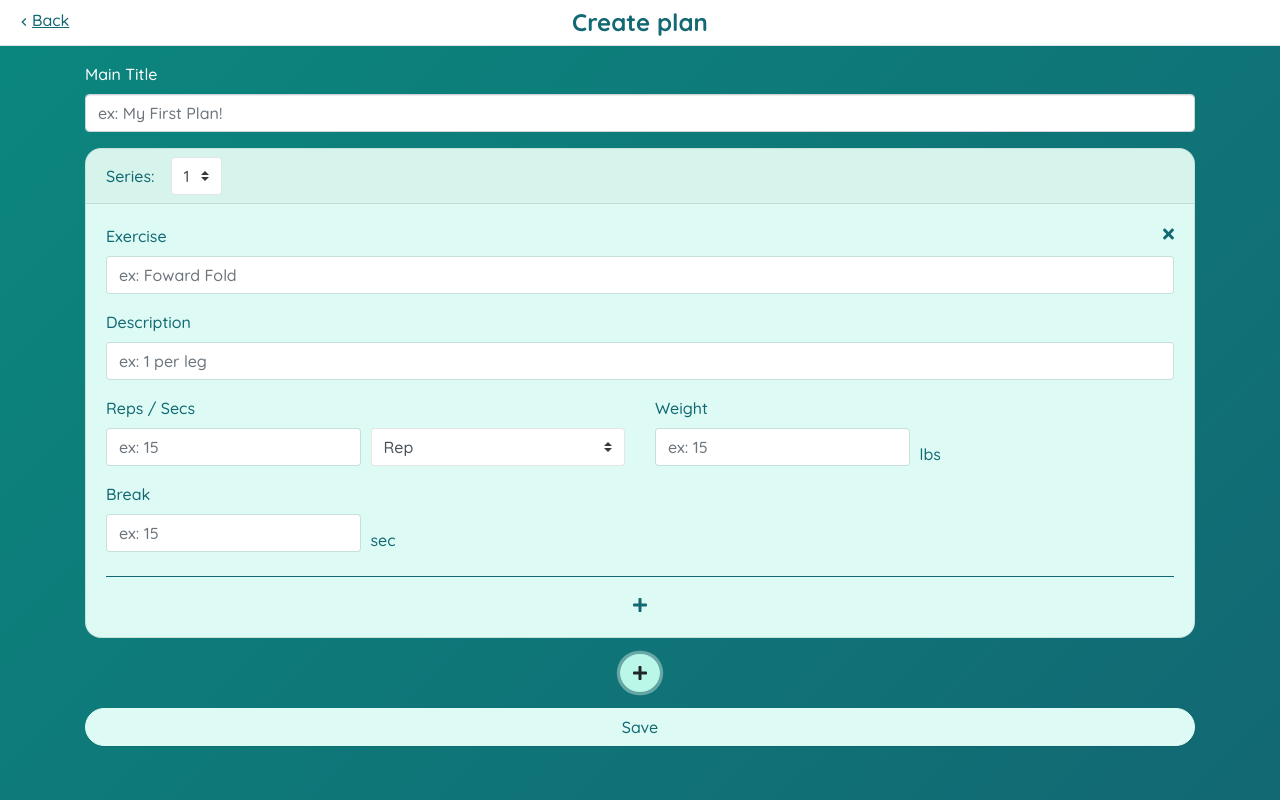
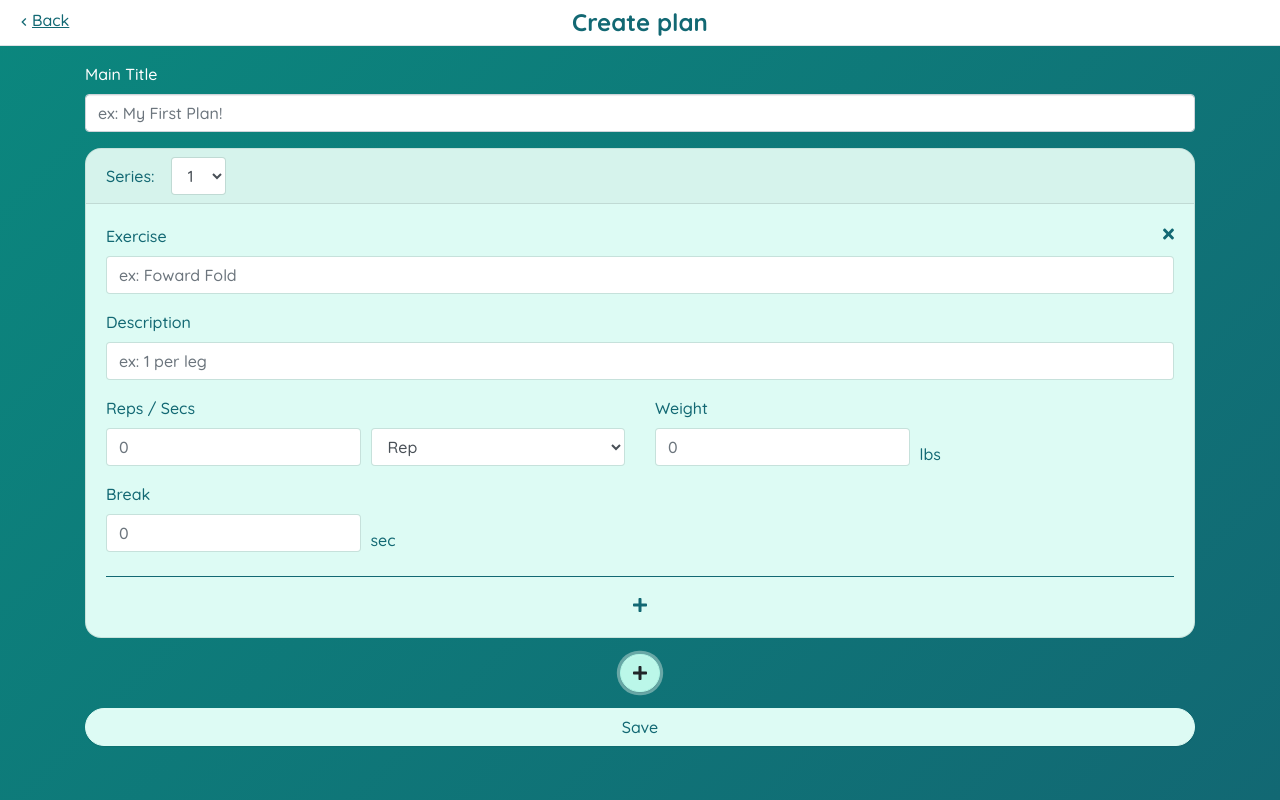
Before and after one commit to williamLafortuneCaissy/trainingApp, a React (Create React App) app: page /plan/create in a window 1280 px wide. Both pictures are taken after a click on the button 640 px from the left and 166 px from the top of the page. Built offline with nearby package versions, Linux system fonts and the light colour scheme.

Commit message:
Formik removed
Still need to delete empty sets

```diff
--- a/package.json
+++ b/package.json
@@ -10,15 +10,14 @@
     "@testing-library/react": "^11.2.2",
     "@testing-library/user-event": "^12.6.0",
     "bootstrap": "^4.5.3",
-    "formik": "^2.2.9",
     "node-sass": "^4.0.0",
     "react": "^17.0.1",
     "react-bootstrap": "^1.4.0",
     "react-dom": "^17.0.1",
     "react-router-dom": "^5.2.0",
     "react-scripts": "4.0.1",
-    "web-vitals": "^0.2.4",
-    "yup": "^0.32.9"
+    "react-uuid": "^1.0.2",
+    "web-vitals": "^0.2.4"
   },
   "scripts": {
     "start": "react-scripts start",
--- a/src/components/plan/edit/ExerciseEdit.js
+++ b/src/components/plan/edit/ExerciseEdit.js
@@ -1,40 +1,32 @@
 import { faPlus, faTimes } from '@fortawesome/free-solid-svg-icons';
 import { FontAwesomeIcon } from '@fortawesome/react-fontawesome';
-import { Field } from 'formik';
 import React, { useState } from 'react';
 import { Button, Card, Col, Container, Form, Row } from 'react-bootstrap';
 // ==============================================
 // this manages the form
 // ==============================================
 // @param {func} deleteExercise deletes this exercise
-const ExerciseEdit = ({setPos, exercisePos, deleteExercise}) => {
-
-    const baseName = 'sets['+setPos+'].exercises['+exercisePos+']';
+const ExerciseEdit = ({ removeExercise }) => {
 
     return (
         <>
-
             <Form.Group>
                 <div className="d-flex align-items-start">
                     <Form.Label>Exercise</Form.Label>
-                    <button type="button" className="ml-auto" onClick={deleteExercise}>
+                    <button type="button" className="ml-auto" onClick={removeExercise}>
                         <FontAwesomeIcon icon={faTimes} />
                     </button>
                 </div>
-                <Field
-                    className="form-control"
-                    id={baseName+'.title'}
-                    name={baseName+'.title'}
+                <Form.Control
+                    name={'exercise'}
                     type="text"
                     placeholder="ex: Foward Fold"
                 />
             </Form.Group>
             <Form.Group>
                 <Form.Label>Description</Form.Label>
-                <Field
-                    className="form-control"
-                    id={baseName+'.description'}
-                    name={baseName+'.description'}
+                <Form.Control
+                    name={'description'}
                     type="text"
                     placeholder="ex: 1 per leg"
                 />
@@ -44,24 +36,20 @@ const ExerciseEdit = ({setPos, exercisePos, deleteExercise}) => {
                     <Form.Label>Reps / Secs</Form.Label>
                     <Form.Row>
                         <Col xs="6">
-                            <Field
-                                className="form-control"
-                                id={baseName+'.nbs'}
-                                name={baseName+'.nbs'}
+                            <Form.Control
+                                name={'rep'}
                                 type="number"
-                                placeholder="ex: 15"
+                                placeholder="0"
                             />
                         </Col>
                         <Col xs="6">
-                            <Field
-                                className="custom-select"
-                                id={baseName+'.nbs'}
-                                name={baseName+'.nbsType'}
+                            <Form.Control
+                                name={'nbsType'}
                                 as="select"
                             >
-                                <option value="rep">Rep</option>
-                                <option value="sec">Sec</option>
-                            </Field>
+                                <option key={'rep'} value="rep">Rep</option>
+                                <option key={'sec'} value="sec">Sec</option>
+                            </Form.Control>
                         </Col>
                     </Form.Row>
                 </Form.Group>
@@ -69,12 +57,10 @@ const ExerciseEdit = ({setPos, exercisePos, deleteExercise}) => {
                     <Form.Label>Weight</Form.Label>
                     <Form.Row>
                         <Col xs="6">
-                            <Field
-                                className="form-control"
-                                id={baseName+'.weight'}
-                                name={baseName+'.weight'}
+                            <Form.Control
+                                name={'weight'}
                                 type="number"
-                                placeholder="ex: 15"
+                                placeholder="0"
                             />
                         </Col>
                         <Col xs="6" className="align-self-end">lbs</Col>
@@ -84,19 +70,17 @@ const ExerciseEdit = ({setPos, exercisePos, deleteExercise}) => {
                     <Form.Label>Break</Form.Label>
                     <Form.Row>
                         <Col xs="6">
-                            <Field
-                                className="form-control"
-                                id={baseName+'.break'}
-                                name={baseName+'.break'}
+                            <Form.Control
+                                name={'break'}
                                 type="number"
-                                placeholder="ex: 15"
+                                placeholder="0"
                             />
                         </Col>
                         <Col xs="6" className="align-self-end">sec</Col>
                     </Form.Row>
                 </Form.Group>
             </Row>
-            <hr/>
+            <hr />
         </>
     );
 }
--- a/src/components/plan/edit/PlanEdit.js
+++ b/src/components/plan/edit/PlanEdit.js
@@ -1,94 +1,135 @@
 import { faLink, faPlus, faTimes } from '@fortawesome/free-solid-svg-icons';
 import { FontAwesomeIcon } from '@fortawesome/react-fontawesome';
-import { Formik, Field, FieldArray, useFormik, Form as FormikForm, ErrorMessage } from 'formik';
 import React, { useState } from 'react';
 import { Button, Card, Col, Container, Row, Form } from 'react-bootstrap';
 import Header from '../../_global/header';
 import SetEdit from './SetEdit';
-import * as Yup from 'yup';
 import { setFormat } from '../../../data/dataHelper';
+import uuid from 'react-uuid'
+import { useEffect } from 'react';
 
 const initialValues = {
 	planTitle: '',
 	sets: [],
 }
-const onSubmit = (values, onSubmitProps) => {
-	console.log('form Data', values)
-	alert('form submitted check console')
-
-	// when we submit, formik set a prop isSubmitting to true
-	// we want to reset this prop when it is done submitting
-	onSubmitProps.setSubmitting(false)
-}
-const validationSchema = Yup.object({
-	planTitle: Yup.string().required('This field is required')
-})
 
 // ===============================================================
 // this manages the add / remove / list Sets, as well as the title
 // ===============================================================
 const PlanEdit = () => {
+	const [form, setForm] = useState({
+		title: "",
+		sets: []
+	})
 
-	// formik tutorial
-	// https://www.youtube.com/watch?v=PpdXB9Ru6oI&list=PLC3y8-rFHvwiPmFbtzEWjESkqBVDbdgGu
+	function updateTitle(e) {
+		setForm(prevForm => ({
+			...prevForm,
+			title: e.target.value,
+		}))
+	}
+
+	function addSet() {
+		setForm(prevForm => ({
+			title: prevForm.title,
+			sets: [
+				...prevForm.sets,
+				{
+					id: uuid(),
+					series: '',
+					exercises: []
+				}
+			],
+		}))
+	}
+
+	function addExercise(setId) {
+		setForm(prevForm => ({
+			title: prevForm.title,
+			sets: prevForm.sets.map(prevSet => (
+				prevSet.id === setId ?
+					{
+						...prevSet,
+						exercises: [
+							...prevSet.exercises,
+							{
+								id: uuid(),
+								title: '',
+								description: '',
+								nbs: '', // number
+								nbsType: 'rep', // rep || sec
+								break: '',
+							}
+						],
+					}
+					:
+					prevSet
+			)),
+		}))
+	}
+
+	function removeSet(setId) {
+		console.log('removeSet')
+	}
+
+	function removeExercise(setId, exerciseId) {
+		setForm(prevForm => {
+			return {
+				...prevForm,
+				sets: prevForm.sets.map(prevSet => {
+					if (prevSet.id === setId) {
+						return {
+							...prevSet,
+							exercises: prevSet.exercises.filter(prevExercise => prevExercise.id !== exerciseId)
+						}
+					} else {
+						return prevSet
+					}
+				})
+			}
+		})
+	}
+
+	const setElements = form.sets.map((set, i) => (
+		<SetEdit
+			key={set.id}
+			set={set}
+			addExercise={() => addExercise(set.id)}
+			removeExercise={removeExercise}
+		/>
+	))
 
 	return (
 		<div className="layout">
-			<Header title={'Create plan'} backHref="/"/>
+			<Header title={'Create plan'} backHref="/" />
 			<main className="layout-main container">
-				<Formik
-					initialValues={initialValues}
-					validationSchema={validationSchema}
-					onSubmit={onSubmit}
-					validateOnBlur={false}
-					validateOnChange={false}
-				>
-					{(formik) => {
-						return (
-							<FormikForm>
+				<Form>
 					<Form.Group>
 						<Form.Label htmlFor="planTitle">Main Title</Form.Label>
-									<Field
+						<Form.Control
+							type="text"
 							className="form-control"
-										id="planTitle"
-										name="planTitle"
-										type="text"
+							name="title"
 							placeholder="ex: My First Plan!"
+							value={form.title}
+							onChange={updateTitle}
 						/>
-									{/* this format let us make a custom error message. can also be done with the <Field></Field> component */}
-									{/* the children is a function rendering a custom html element */}
-									<ErrorMessage name="planTitle">
-										{(error) => <div className="text-danger">{error}</div>}
-									</ErrorMessage>
 					</Form.Group>
-								<FieldArray name="sets">
-									{(arrayHelpers) => {
-										// get only the nessessary props inside arrayHelpers (push(), remove(), form)
-										const {push, remove, form} = arrayHelpers;
-
-										return (
-											<>
-												{form.values.sets.map((set, key) => (
-													<SetEdit key={key} setPos={key} deleteSet={() => remove(key)}/>
-												))}
+					{setElements}
 					<div className="text-center">
-													<Button variant="light" onClick={() => push(setFormat)}>
+						<Button variant="light" onClick={addSet}>
 							<FontAwesomeIcon icon={faPlus} />
 						</Button>
 					</div>
-											</>
-										)
-									}}
-								</FieldArray>
+
+
 					{/* {oldSets.map((id) => (
 						<SetEdit key={id} deleteSet={() => deleteSet(id)}/>
 					))} */}
 					<Button type="submit" variant="light" block className="mt-3">Save</Button>
-							</FormikForm>
-						)
-					}}
-				</Formik>
+				</Form>
 			</main>
+			{console.log("render", form)}
 		</div>
 
 	);
--- a/src/components/plan/edit/SetEdit.js
+++ b/src/components/plan/edit/SetEdit.js
@@ -1,103 +1,61 @@
 import { faPlus, faTimes } from '@fortawesome/free-solid-svg-icons';
 import { FontAwesomeIcon } from '@fortawesome/react-fontawesome';
 import { useEffect, useState } from 'react';
-import { Formik, Field, FieldArray, useFormik, Form as FormikForm, ErrorMessage, isEmptyArray } from 'formik';
 import { Button, Card, Col, Container, Form, Row } from 'react-bootstrap';
 import ExerciseEdit from './ExerciseEdit';
 import { exerciseFormat } from '../../../data/dataHelper';
+import uuid from 'react-uuid';
 // =======================================================
 // this manages the add / remove / list exercice
 // =======================================================
 // @param {func} deleteSet deletes this set
-const SetEdit = ({setPos, deleteSet}) => {
-
-    // used only to detect when the set is isEmptyArray, we remove the set in useEffect
-    const [nbExercises, setNbExercises] = useState(1)
+const SetEdit = ({ index, set, addExercise, removeExercise }) => {
+    // console.log("set: ", set)
 
     useEffect(() => {
-        if (!nbExercises) {
-            deleteSet();
-        }
-    }, [nbExercises])
+        addExercise()
+    }, []);
 
     const getOptions = () => {
         let options = []
         for (let i = 1; i < 10; i++) {
             options.push(
-                <option value={i}>{i}</option>
+                <option key={i} value={i}>{i}</option>
             )
         }
 
         return options
     }
 
+    const exerciceElements = set.exercises.map(exercise => (
+        <ExerciseEdit
+            key={exercise.id}
+            removeExercise={() => removeExercise(set.id, exercise.id)}
+        />
+    ))
+
     return (
         <>
             <Card className="mb-3 set">
                 <Card.Header className="d-flex py-2">
                     <div className="d-flex align-items-center">
-                        <Form.Label htmlFor={'sets['+setPos+'].series'} className="mb-0 mr-3">Series:</Form.Label>
-                        <Field
-                            className="custom-select"
+                        <Form.Label className="mb-0 mr-3">Series:</Form.Label>
+                        <Form.Control
                             as="select"
-                            id={'sets['+setPos+'].series'}
-                            name={'sets['+setPos+'].series'}
-                            type="text"
-                            placeholder="ex: Foward Fold"
+                            name={"serie"}
                         >
                             {getOptions()}
-                        </Field>
+                        </Form.Control>
                     </div>
                     {/* <button className="ml-auto" type="button" onClick={deleteSet}>
                         <FontAwesomeIcon icon={faTimes} />
                     </button> */}
                 </Card.Header>
                 <Card.Body>
-                    <FieldArray name={'sets['+setPos+'].exercises'}>
-                        {(arrayHelpers) => {
-                            const {push, remove, form} = arrayHelpers;
-                            const set = form.values.sets[setPos];
-
-                            //TODO: FIX WIERD BUG
-                            /*
-                                step to reproduce bug:
-                                - add set
-                                - add set
-                                - delete 1rst set
-                                - add set
-                                - delete 1rst set -> exercise gets deleted, but not set
-                            */
-
-
-                            const handleDelete = (key, set) => {
-                                console.log('exercises: ', set.exercises)
-                                console.log('setPos: ', setPos)
-                                setNbExercises(nbExercises-1)
-                                remove(key)
-                            }
-
-                            const handleAdd = () => {
-                                push(exerciseFormat);
-                                setNbExercises(nbExercises+1)
-                            }
-
-                            return (
-                                <>
-                                    {set.exercises.map((exercise, key) => (
-                                        <ExerciseEdit
-                                            key={key}
-                                            setPos={setPos}
-                                            exercisePos={key}
-                                            deleteExercise={ () => handleDelete( key, set ) }/>
-                                    ))}
-                                    <div className="text-center">
-                                        <button type="button" className="my-n2 py-2 px-3" onClick={handleAdd}><FontAwesomeIcon icon={faPlus} /></button>
-                                    </div>
-                                </>
-                            )
-                        }}
-
-                    </FieldArray>
+                    {exerciceElements}
+                    <div className="text-center">
+                        <button type="button" className="my-n2 py-2 px-3" onClick={addExercise}><FontAwesomeIcon icon={faPlus} /></button>
+                    </div>
                 </Card.Body>
             </Card>
         </>
--- a/src/data/dataHelper.js
+++ b/src/data/dataHelper.js
@@ -1,4 +1,3 @@
-
 const exerciseFormat = {
     title: '',
     description: '',
@@ -9,7 +8,7 @@ const exerciseFormat = {
 
 const setFormat = {
     series: '',
-    exercises: [ exerciseFormat ]
+    exercises: []
 }
 
 export { exerciseFormat, setFormat };
```
Also changed, not shown: 1 other file (tests, documents, lock files or other folders). Lines whose indentation alone changed are shown as unchanged.
